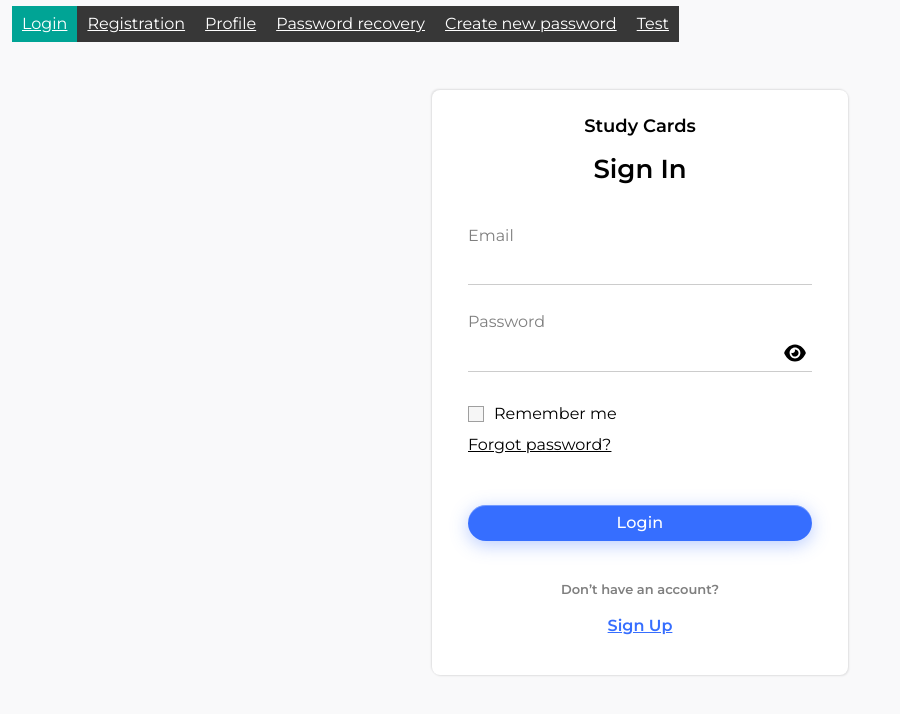
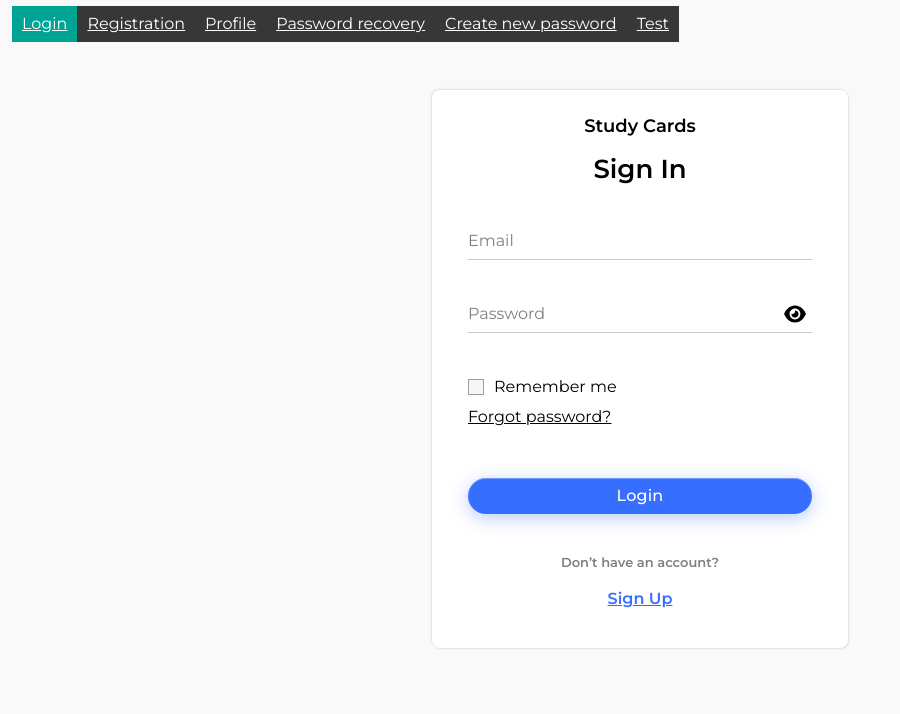
Before and after one commit to alexbrilevski/study-cards, a React (Vite) app: page /#/login in a window 1280 px wide. Shown: the top 714 px of the page, without its empty margins (0-900 px from the left). Built offline with nearby package versions, Linux system fonts and the light colour scheme; no server answers.

Commit message:
feat(UI): Add floating labels to input text component

```diff
--- a/src/index.css
+++ b/src/index.css
@@ -55,6 +55,8 @@
 
   --field-label-font-size: var(--font-size-base);
   --field-label-line-height: var(--line-height-l);
+  --field-label-active-font-size: var(--font-size-s);
+  --field-label-active-line-height: var(--line-height-m);
   --field-label-color: var(--caption-color);
   --text-field-padding-x: 0;
   --text-field-padding-y: var(--indent-xs);
--- a/src/main/ui/common/components/InputText/InputText.module.css
+++ b/src/main/ui/common/components/InputText/InputText.module.css
@@ -1,12 +1,24 @@
 .form-group {
   position: relative;
-  margin-bottom: var(--indent-base);
+  margin-bottom: var(--indent-l);
 }
 
 .label {
+  position: absolute;
+  top: var(--text-field-padding-y);
+  left: var(--text-field-padding-x);
   font-size: var(--field-label-font-size);
   line-height: var(--field-label-line-height);
   color: var(--field-label-color);
+  transition: all 0.3s ease;
+}
+
+.label.active {
+  top: calc(
+    (var(--field-label-active-line-height) / 2 + var(--text-field-padding-y)) * -1
+  );
+  font-size: var(--field-label-active-font-size);
+  line-height: var(--field-label-active-line-height);
 }
 
 .form-control {
--- a/src/main/ui/common/components/InputText/InputText.tsx
+++ b/src/main/ui/common/components/InputText/InputText.tsx
@@ -3,6 +3,7 @@ import {
   type ChangeEvent,
   type DetailedHTMLProps,
   type FC,
+  type FocusEvent,
   type InputHTMLAttributes,
   type KeyboardEvent,
 } from 'react';
@@ -28,6 +29,8 @@ const InputText: FC<InputTextProps> = ({
   type,
   name,
   onChange,
+  onFocus,
+  onBlur,
   onChangeText,
   onKeyDown,
   onEnter,
@@ -38,6 +41,7 @@ const InputText: FC<InputTextProps> = ({
   ...restProps
 }) => {
   const [inputType, setInputType] = useState<string | undefined>(type);
+  const [isActive, setIsActive] = useState<boolean>(Boolean(restProps.value));
   const isPasswordInput = type === 'password';
 
   const handleChangeInputType = () => {
@@ -55,19 +59,29 @@ const InputText: FC<InputTextProps> = ({
     onChangeText && onChangeText(e.currentTarget.value);
   };
 
-  const onKeyPressCallback = (e: KeyboardEvent<HTMLInputElement>) => {
+  const onKeyDownCallback = (e: KeyboardEvent<HTMLInputElement>) => {
     onKeyDown && onKeyDown(e);
     onEnter && e.key === 'Enter' && onEnter();
   };
 
+  const onFocusCallback = (e: FocusEvent<HTMLInputElement>) => {
+    onFocus && onFocus(e);
+    setIsActive(true);
+  };
+  const onBlurCallback = (e: FocusEvent<HTMLInputElement>) => {
+    onBlur && onBlur(e);
+    setIsActive(Boolean(restProps.value));
+  };
+
   const inputId = `${name ? name : undefined}`;
+  const finalLabelClassName = `${s['label']} ${isActive ? s['active'] : ''}`;
   const finalInputClassName = `${s['input']} ${error ? s['input-error'] : ''} ${className ? className : ''}`;
   const finalSpanClassName = `${s['error']} ${spanClassName ? spanClassName : ''}`;
 
   return (
     <div className={s['form-group']}>
       {label && inputId && (
-        <label htmlFor={inputId} className={s['label']}>
+        <label htmlFor={inputId} className={finalLabelClassName}>
           {label}
         </label>
       )}
@@ -76,7 +90,9 @@ const InputText: FC<InputTextProps> = ({
           id={inputId}
           type={inputType}
           onChange={onChangeCallback}
-          onKeyDown={onKeyPressCallback}
+          onKeyDown={onKeyDownCallback}
+          onFocus={onFocusCallback}
+          onBlur={onBlurCallback}
           className={finalInputClassName}
           {...restProps}
         />
```
